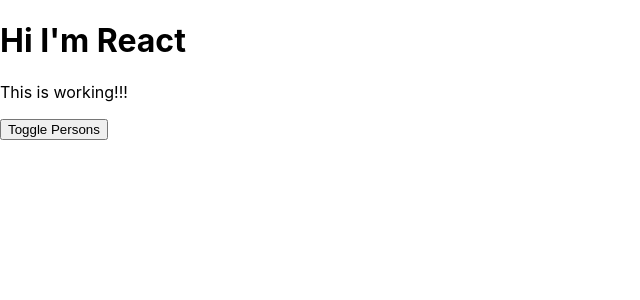
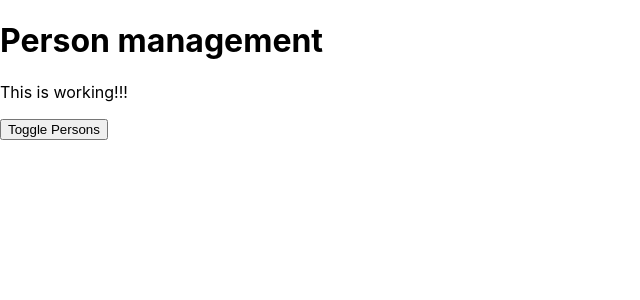
Before and after one commit to quynhnhi144/react-complete-guide, a React app: page / in a window 1280 px wide. Shown: the top 300 px of the page, without its empty margins (0-640 px from the left). Built offline with nearby package versions, Linux system fonts and the light colour scheme.

Commit message:
Class-based vs functional components

```diff
--- a/src/components/Cockpit/Cockpit.js
+++ b/src/components/Cockpit/Cockpit.js
@@ -16,7 +16,7 @@
   }
   return (
     <div className={classes.Cockpit}>
-      <h1>Hi I'm React</h1>
+      <h1>{props.title}</h1>
       <p className={assignedClasses.join(" ")}> This is working!!!</p>
       <button className={btnClass} onClick={props.clicked}>
         Toggle Persons
--- a/src/containers/App.js
+++ b/src/containers/App.js
@@ -67,6 +67,7 @@
     return (
       <div className={classes.App}>
         <Cockpit
+          title={this.props.appTitle}
           showPersons={this.state.showPersons}
           persons={this.state.persons}
           clicked={this.togglePersonsHandler}
--- a/src/index.js
+++ b/src/index.js
@@ -6,7 +6,7 @@
 
 ReactDOM.render(
   <React.StrictMode>
-    <App />
+    <App appTitle="Person management" />
   </React.StrictMode>,
   document.getElementById("root")
 );
```
Also changed, not shown: public/images/class-base-and-function-component.PNG (added), 1 other file (tests, documents, lock files or other folders).
